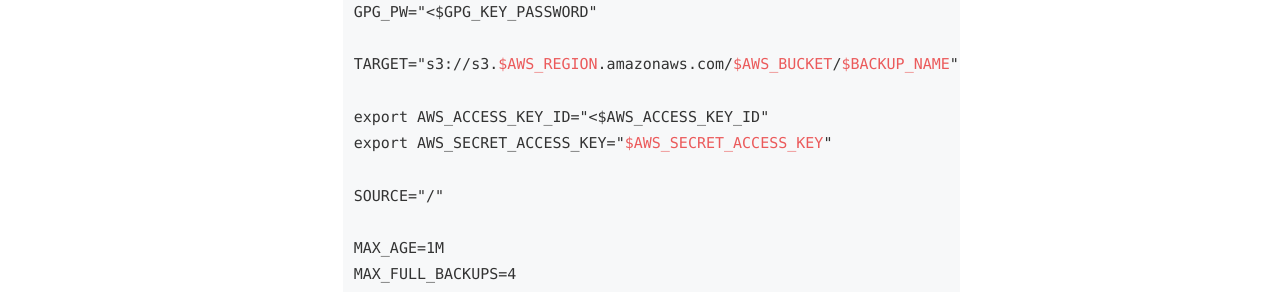
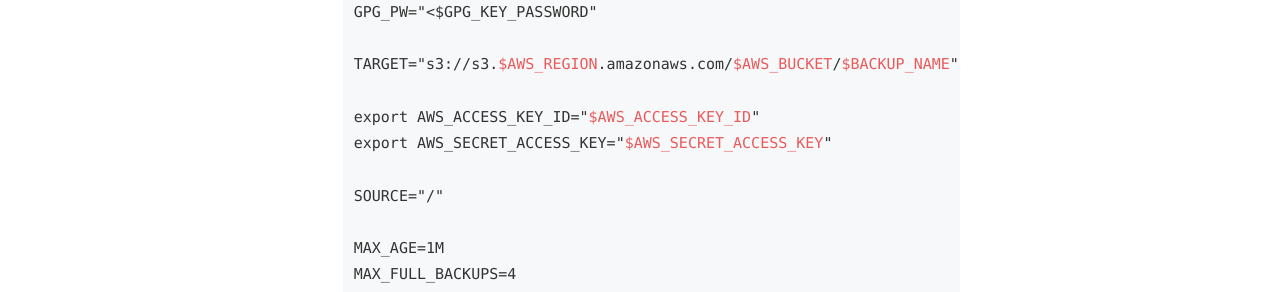
Before and after one commit to gh0st/docs.j7k6.org, a Jekyll site: the page built from _posts/2018-05-11-debian-duplicity-duply-amazon-s3-backup.md, in a window 1280 px wide. Shown: the part 850-1142 px from the top of the page. Built offline with Jekyll 4.4.1, drawn with Linux system fonts in a browser that asks for light colours; nearby versions of some CDN libraries; some web fonts are replaced; comment, search, counter and statistics services are not loaded; part of the change alters nothing that is shown.

```diff
--- a/_posts/2018-05-11-debian-duplicity-duply-amazon-s3-backup.md
+++ b/_posts/2018-05-11-debian-duplicity-duply-amazon-s3-backup.md
@@ -29,7 +29,7 @@ tags: [backup,s3,amazon,linux,debian,duplicity]
 
    TARGET="s3://s3.<$AWS_REGION>.amazonaws.com/<$AWS_BUCKET>/<$BACKUP_NAME>"
 
-   export AWS_ACCESS_KEY_ID="<$AWS_ACCESS_KEY_ID"
+   export AWS_ACCESS_KEY_ID="<$AWS_ACCESS_KEY_ID>"
    export AWS_SECRET_ACCESS_KEY="<$AWS_SECRET_ACCESS_KEY>"
 
    SOURCE="/"
```
